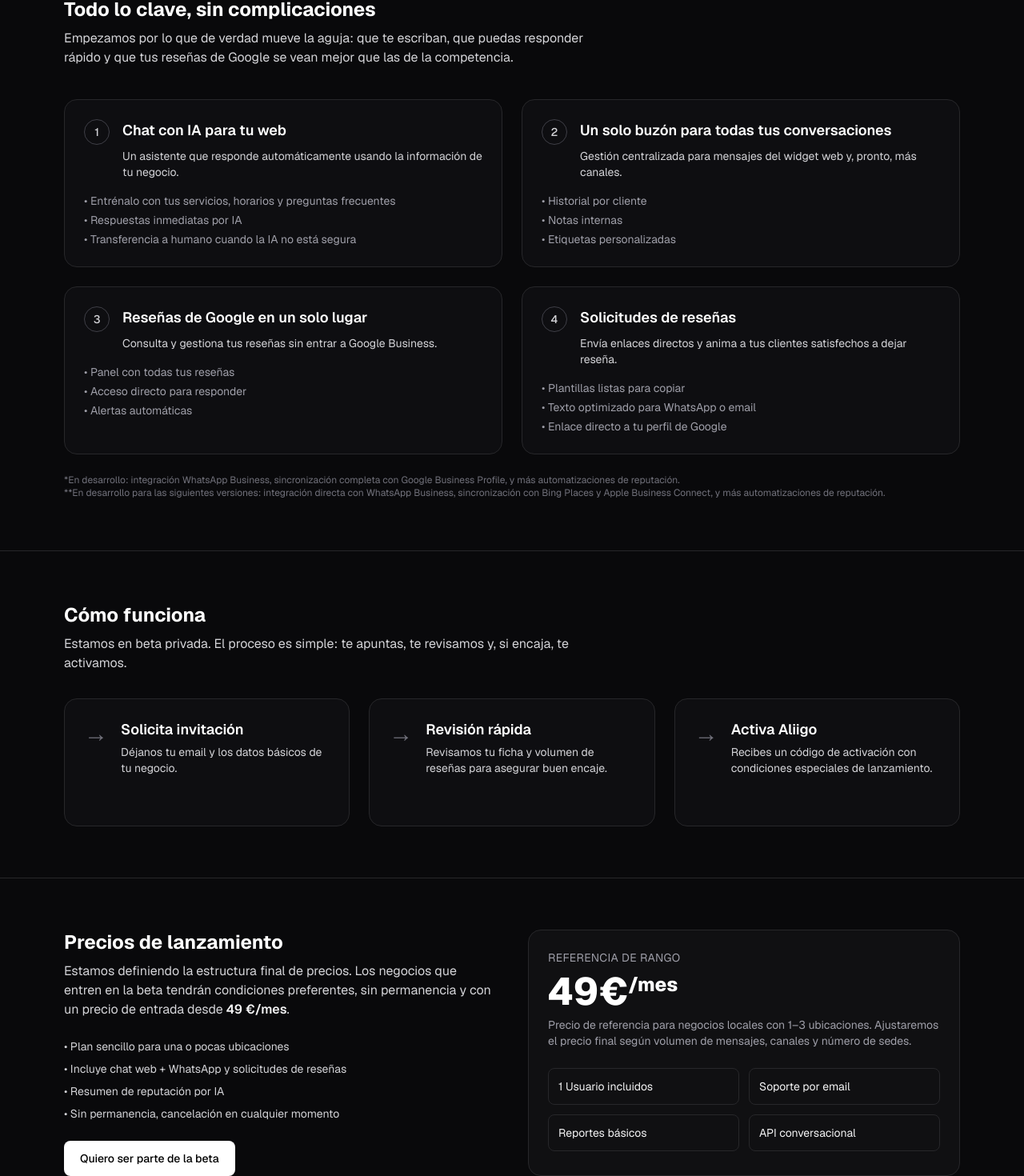
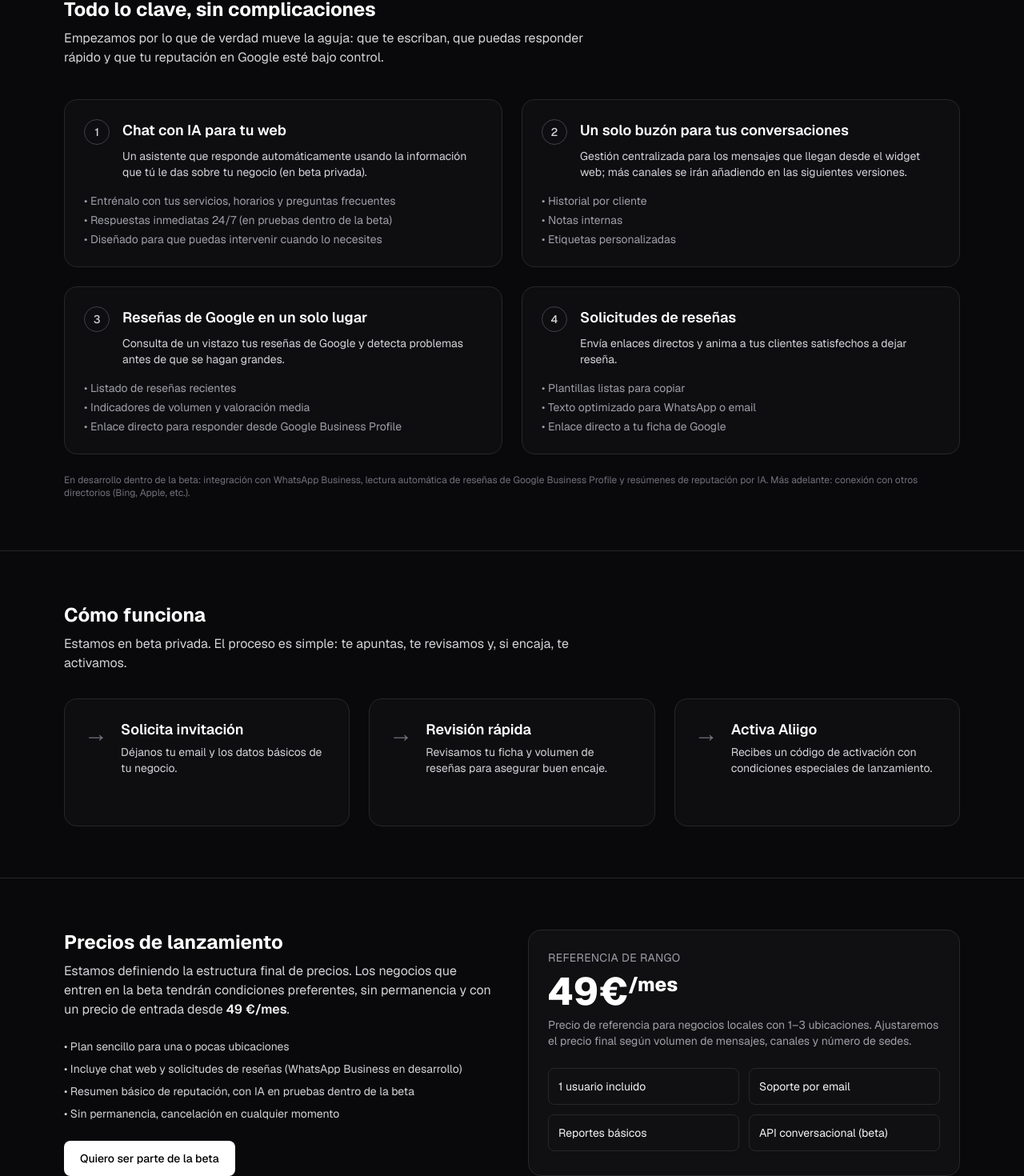
Before and after one commit to eacastel/aliigo, a Next.js app: page / in a window 1280 px wide. Shown: the part 929-2399 px from the top of the page at 80% size. Built offline with nearby package versions, Linux system fonts and the light colour scheme; no server answers.

Commit message:
ai changes and copy for launch

```diff
--- a/src/app/(public)/page.tsx
+++ b/src/app/(public)/page.tsx
@@ -90,9 +90,9 @@
               Todo lo clave, sin complicaciones
             </h2>
             <p className="mt-2 text-zinc-300">
-                  Empezamos por lo que de verdad mueve la aguja: que te
-                  escriban, que puedas responder rápido y que tus reseñas de
-                  Google se vean mejor que las de la competencia.
+              Empezamos por lo que de verdad mueve la aguja: que te escriban,
+              que puedas responder rápido y que tu reputación en Google esté
+              bajo control.
             </p>
           </div>
 
@@ -100,18 +100,18 @@
             <Feature
               n={1}
               title="Chat con IA para tu web"
-                  desc="Un asistente que responde automáticamente usando la información de tu negocio."
+              desc="Un asistente que responde automáticamente usando la información que tú le das sobre tu negocio (en beta privada)."
               bullets={[
                 "Entrénalo con tus servicios, horarios y preguntas frecuentes",
-                    "Respuestas inmediatas por IA",
-                    "Transferencia a humano cuando la IA no está segura",
+                "Respuestas inmediatas 24/7 (en pruebas dentro de la beta)",
+                "Diseñado para que puedas intervenir cuando lo necesites",
               ]}
             />
 
             <Feature
               n={2}
-                  title="Un solo buzón para todas tus conversaciones"
-                  desc="Gestión centralizada para mensajes del widget web y, pronto, más canales."
+              title="Un solo buzón para tus conversaciones"
+              desc="Gestión centralizada para los mensajes que llegan desde el widget web; más canales se irán añadiendo en las siguientes versiones."
               bullets={[
                 "Historial por cliente",
                 "Notas internas",
@@ -122,11 +122,11 @@
             <Feature
               n={3}
               title="Reseñas de Google en un solo lugar"
-                  desc="Consulta y gestiona tus reseñas sin entrar a Google Business."
+              desc="Consulta de un vistazo tus reseñas de Google y detecta problemas antes de que se hagan grandes."
               bullets={[
-                    "Panel con todas tus reseñas",
-                    "Acceso directo para responder",
-                    "Alertas automáticas",
+                "Listado de reseñas recientes",
+                "Indicadores de volumen y valoración media",
+                "Enlace directo para responder desde Google Business Profile",
               ]}
             />
 
@@ -137,23 +137,19 @@
               bullets={[
                 "Plantillas listas para copiar",
                 "Texto optimizado para WhatsApp o email",
-                    "Enlace directo a tu perfil de Google",
+                "Enlace directo a tu ficha de Google",
               ]}
             />
           </div>
 
           <p className="mt-6 text-xs text-zinc-500">
-                *En desarrollo: integración WhatsApp Business, sincronización
-                completa con Google Business Profile, y más automatizaciones de
-                reputación.
-              <br />
-                **En desarrollo para las siguientes versiones: integración directa
-                con WhatsApp Business, sincronización con Bing Places y Apple
-                Business Connect, y más automatizaciones de reputación.
+            En desarrollo dentro de la beta: integración con WhatsApp Business,
+            lectura automática de reseñas de Google Business Profile y resúmenes
+            de reputación por IA. Más adelante: conexión con otros directorios
+            (Bing, Apple, etc.).
           </p>
         </div>
       </section>
-
 
       {/* HOW IT WORKS */}
       <section className="bg-zinc-950">
@@ -198,8 +194,14 @@
               </p>
               <ul className="mt-6 space-y-2 text-sm text-zinc-300">
                 <li>• Plan sencillo para una o pocas ubicaciones</li>
-                <li>• Incluye chat web + WhatsApp y solicitudes de reseñas</li>
-                <li>• Resumen de reputación por IA</li>
+                <li>
+                  • Incluye chat web y solicitudes de reseñas (WhatsApp Business
+                  en desarrollo)
+                </li>
+                <li>
+                  • Resumen básico de reputación, con IA en pruebas dentro de la
+                  beta
+                </li>
                 <li>• Sin permanencia, cancelación en cualquier momento</li>
               </ul>
               <div className="mt-6">
@@ -226,7 +228,7 @@
               </p>
               <div className="mt-6 grid grid-cols-2 gap-3 text-sm">
                 <div className="rounded-lg border border-zinc-800 p-3">
-                  1 Usuario incluidos
+                  1 usuario incluido
                 </div>
                 <div className="rounded-lg border border-zinc-800 p-3">
                   Soporte por email
@@ -235,7 +237,7 @@
                   Reportes básicos
                 </div>
                 <div className="rounded-lg border border-zinc-800 p-3">
-                  API conversacional
+                  API conversacional (beta)
                 </div>
               </div>
             </div>
```
Lines whose indentation alone changed are shown as unchanged.
